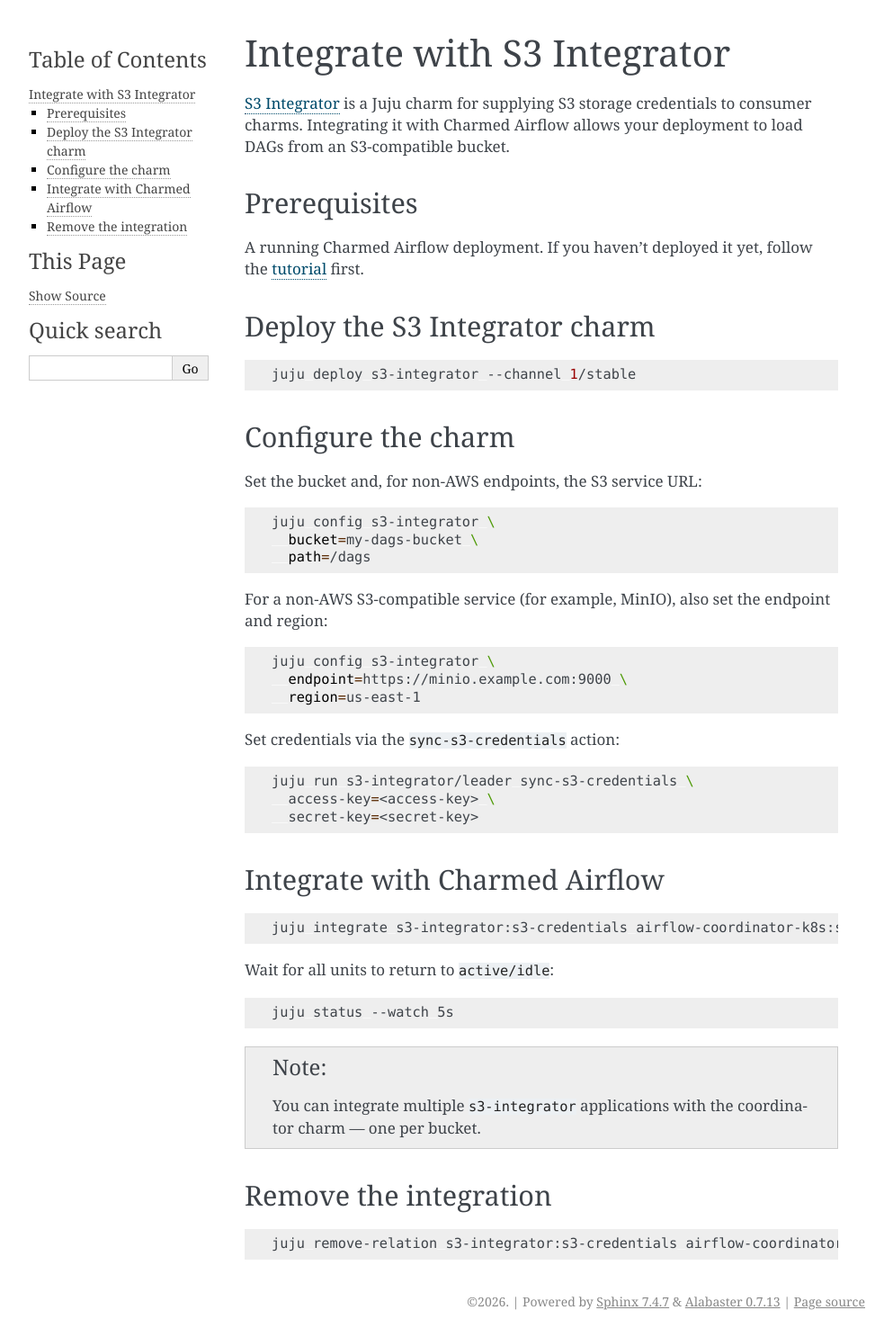
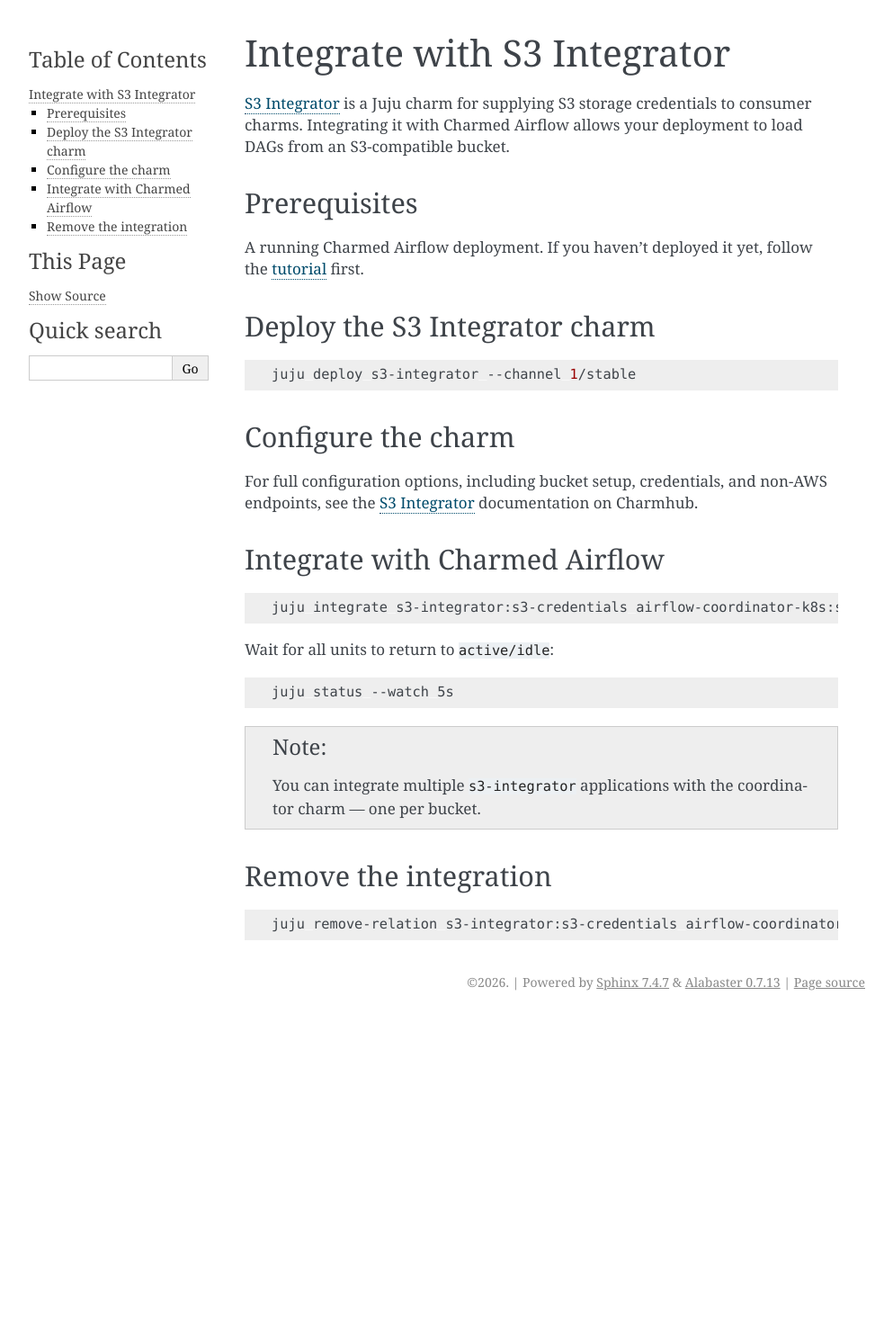
Before and after one commit to canonical/charmed-airflow-documentation, a Sphinx documentation site: the page built from docs/how-to/integrate/s3-integrator.rst, in a window 1280 px wide. Shown: the whole page at 90% size, without its empty margins (148-1141 px from the left). Built offline with Sphinx 7.4.7, drawn with Linux system fonts in a browser that asks for light colours; after the commit the page ends 1131 px from its top, so only the background shows below that.

Commit message:
skip: replace config details with link to Charmhub docs

```diff
--- a/docs/how-to/integrate/s3-integrator.rst
+++ b/docs/how-to/integrate/s3-integrator.rst
@@ -23,30 +23,8 @@
 Configure the charm
 --------------------
 
-Set the bucket and, for non-AWS endpoints, the S3 service URL:
-
-.. code-block:: bash
-
-   juju config s3-integrator \
-     bucket=my-dags-bucket \
-     path=/dags
-
-For a non-AWS S3-compatible service (for example, MinIO), also set the
-endpoint and region:
-
-.. code-block:: bash
-
-   juju config s3-integrator \
-     endpoint=https://minio.example.com:9000 \
-     region=us-east-1
-
-Set credentials via the ``sync-s3-credentials`` action:
-
-.. code-block:: bash
-
-   juju run s3-integrator/leader sync-s3-credentials \
-     access-key=<access-key> \
-     secret-key=<secret-key>
+For full configuration options, including bucket setup, credentials, and
+non-AWS endpoints, see the `S3 Integrator`_ documentation on Charmhub.
 
 Integrate with Charmed Airflow
 -------------------------------
```
